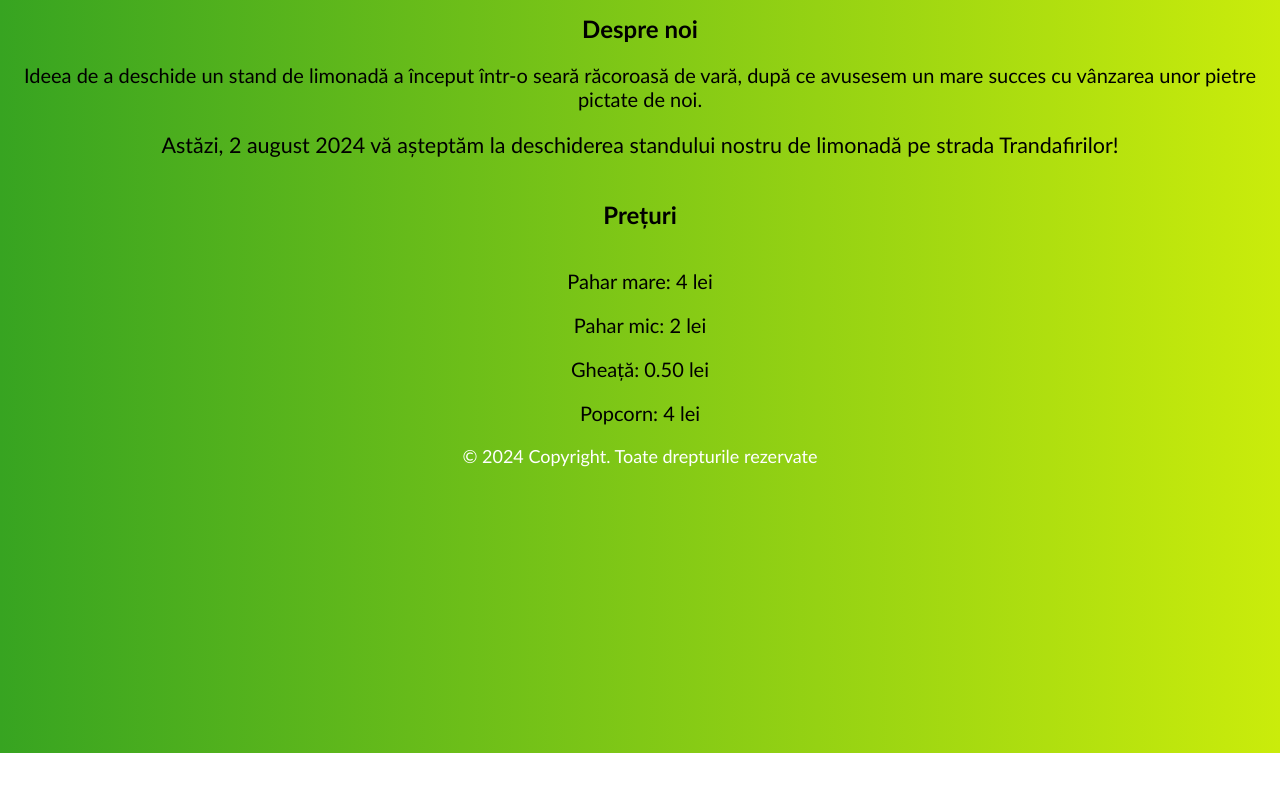
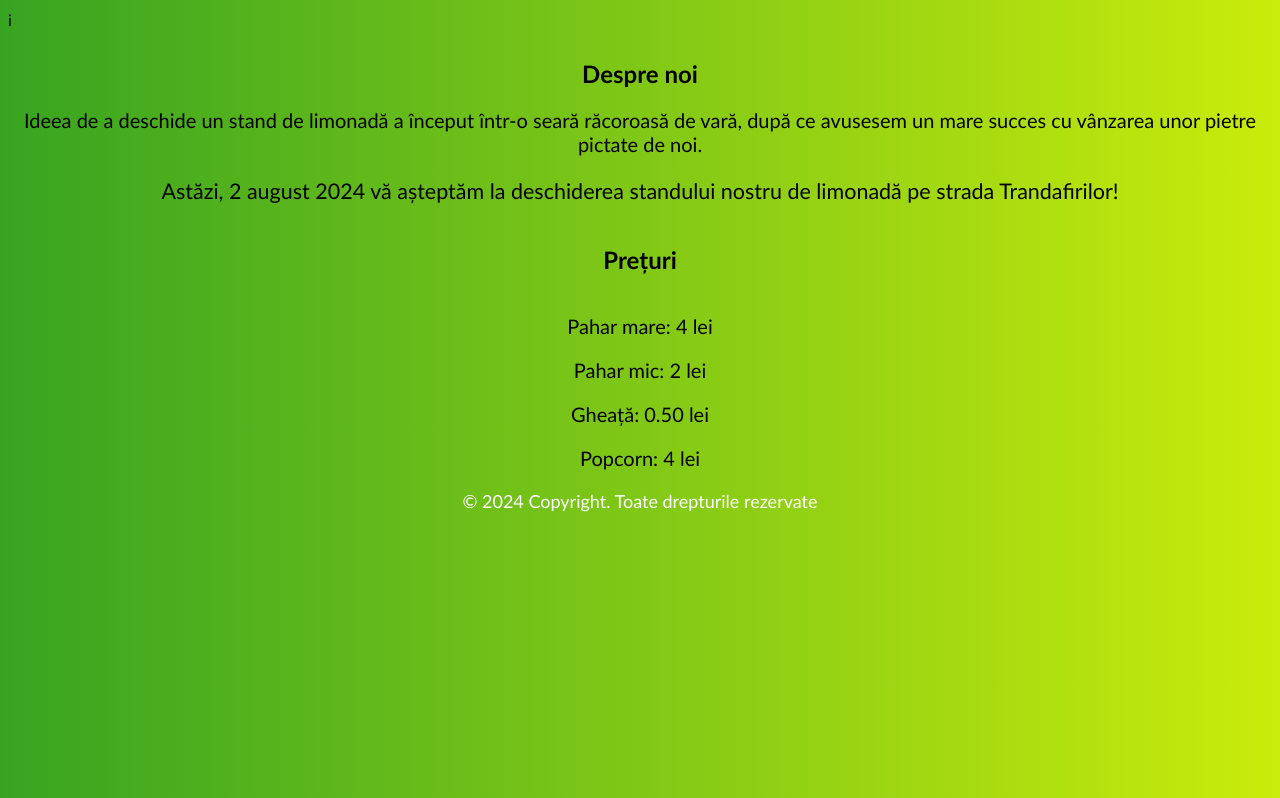
Before and after one commit to CotuEric/Limonada-bio, a plain HTML site: page index.html in a window 1280 px wide. Shown: the part 82-880 px from the top of the page. Before the commit the page ends 835 px from the top, so only its background shows below. Drawn offline with Linux system fonts and the light colour scheme.

Commit message:
Update index.html

```diff
--- a/index.html
+++ b/index.html
@@ -14,6 +14,9 @@
      <body>
      <section id="despre">
       <h1 class="title">Limonadă bio</h1>
+       <div class="hero-image">
+         i
+      </div>
       <h1 class="subtitle">Despre noi</h1>
       <p class="despre_text">Ideea de a deschide un stand de limonadă a început într-o seară răcoroasă de vară, după ce avusesem un mare succes cu vânzarea unor pietre pictate de noi.</p>
       <p class="despre_text invitatie">Astăzi, 2 august 2024 vă așteptăm la deschiderea standului nostru de limonadă pe strada Trandafirilor!</p>
```
